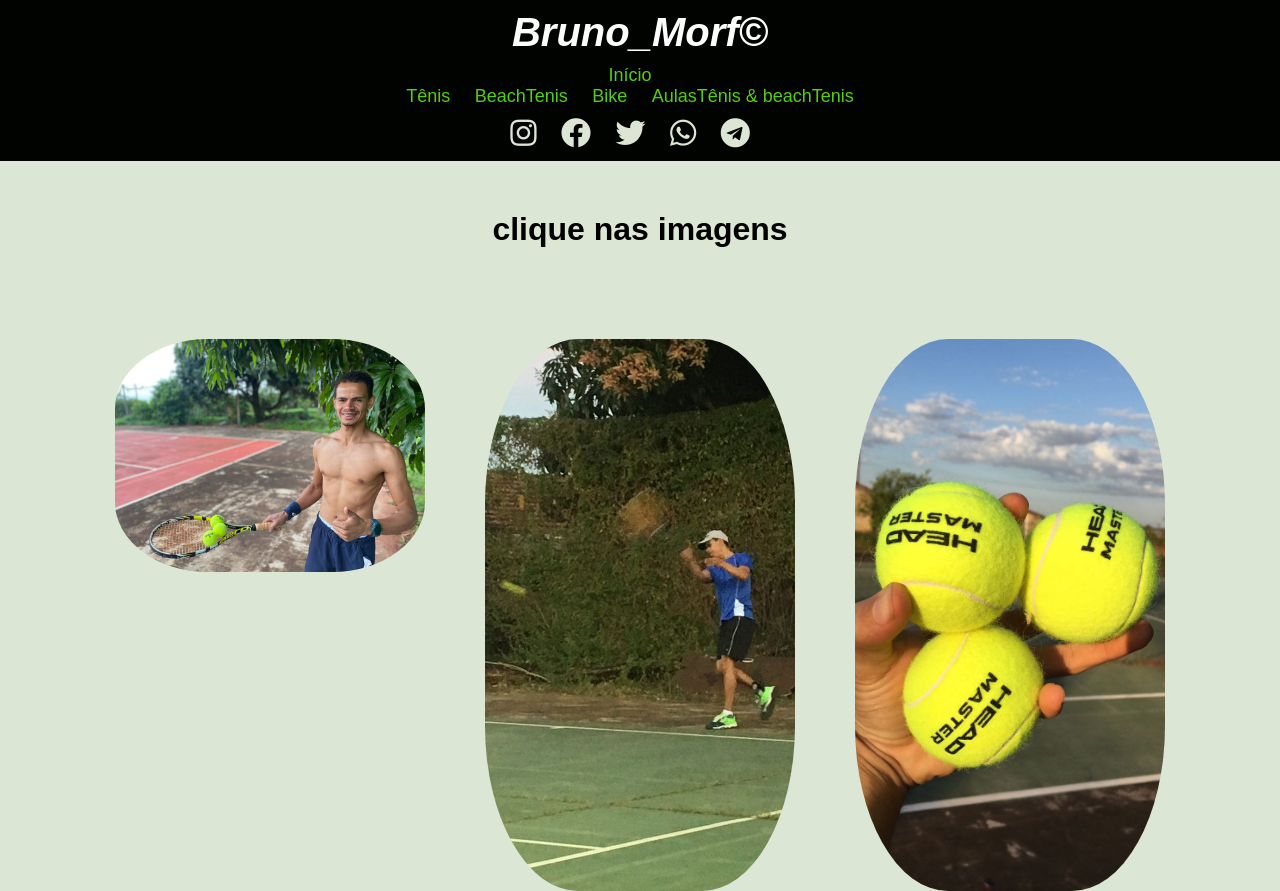
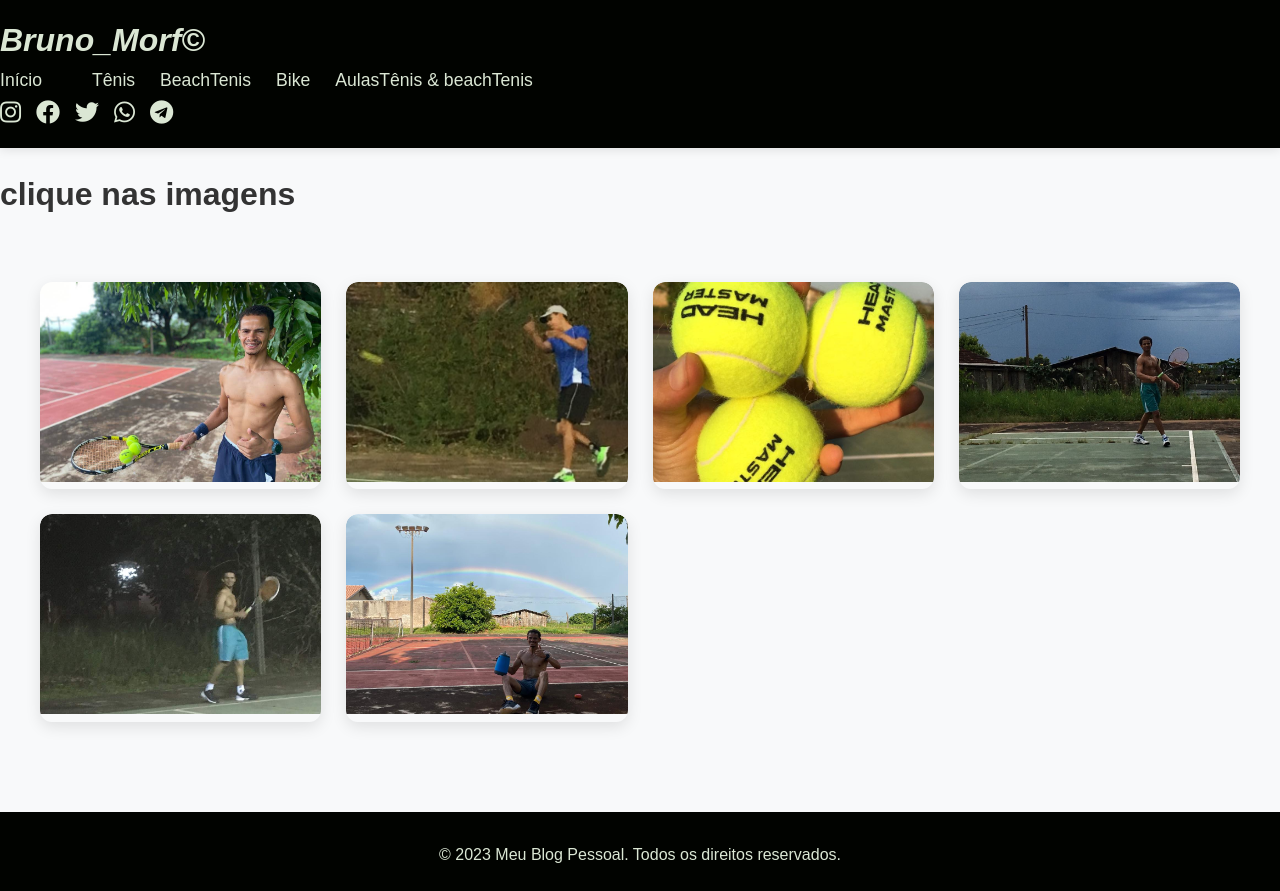
Before and after one commit to Brunomorf/esportes, a plain HTML site: page Tênis.html in a window 1280 px wide. Shown: the top 891 px of the page. Drawn offline with Linux system fonts and the light colour scheme.

Commit message:
Update estilo.css

```diff
--- a/estilo.css
+++ b/estilo.css
@@ -1,214 +1,224 @@
-/* Estilos gerais */
+/* === VARIÁVEIS DE CORES/TIPOGRAFIA === */
+:root {
+  --primary: #2e7d32; /* Verde mais profissional */
+  --secondary: #d32f2f; /* Vermelho para destaques */
+  --dark: #010300;
+  --light: #dbe7d4;
+  --background: #f8f9fa; /* Fundo mais suave */
+  --text: #333333; /* Texto mais legível */
+  --font-main: 'Poppins', Arial, sans-serif; /* Fonte moderna */
+}
+
+/* === ESTILOS GERAIS === */
 body {
-  font-family: Arial, sans-serif;
+  font-family: var(--font-main);
   margin: 0;
   padding: 0;
-  background-color: #dbe7d4;
-  color: #000000;
+  background-color: var(--background);
+  color: var(--text);
+  line-height: 1.6;
 }
 
-
-
-/*icones cabeçalho*/
-.social-icons a {
-  margin-right: 20px;
-  color: #dbe7d4;
-  font-size: 30px; /* Valor do tamanho do ícone */
+/* === HEADER MODERNO === */
+header {
+  background-color: var(--dark);
+  padding: 15px 0;
+  position: sticky;
+  top: 0;
+  z-index: 1000;
+  box-shadow: 0 2px 10px rgba(0,0,0,0.1);
 }
 
+.header-container {
+  display: flex;
+  justify-content: space-between;
+  align-items: center;
+  max-width: 1200px;
+  margin: 0 auto;
+  padding: 0 20px;
+}
 
-/* Texto dentro da foto */
+.logo {
+  color: var(--light);
+  font-size: 2rem;
+  font-weight: 700;
+  display: flex;
+  align-items: center;
+  gap: 10px;
+}
+
+.bolatenis {
+  width: 40px;
+  height: 40px;
+  transition: transform 0.3s;
+}
+
+.logo:hover .bolatenis {
+  transform: rotate(360deg);
+}
+
+/* === MENU PRINCIPAL === */
+nav ul {
+  display: flex;
+  gap: 25px;
+  margin: 0;
+  padding: 0;
+  list-style: none;
+}
+
+nav a {
+  color: var(--light);
+  text-decoration: none;
+  font-weight: 500;
+  font-size: 1.1rem;
+  position: relative;
+  padding: 5px 0;
+  transition: color 0.3s;
+}
+
+nav a:hover {
+  color: var(--secondary);
+}
+
+nav a::after {
+  content: '';
+  position: absolute;
+  bottom: 0;
+  left: 0;
+  width: 0;
+  height: 2px;
+  background: var(--secondary);
+  transition: width 0.3s;
+}
+
+nav a:hover::after {
+  width: 100%;
+}
+
+/* === ÍCONES SOCIAIS === */
+.social-icons {
+  display: flex;
+  gap: 15px;
+}
+
+.social-icons a {
+  color: var(--light);
+  font-size: 1.5rem;
+  transition: transform 0.3s, color 0.3s;
+}
+
+.social-icons a:hover {
+  color: var(--secondary);
+  transform: translateY(-3px);
+}
+
+/* === GALERIA MODERNA === */
+.gallery {
+  display: grid;
+  grid-template-columns: repeat(auto-fill, minmax(250px, 1fr));
+  gap: 25px;
+  padding: 40px 20px;
+  max-width: 1200px;
+  margin: 0 auto;
+}
+
+.gallery-item {
+  overflow: hidden;
+  border-radius: 12px;
+  box-shadow: 0 5px 15px rgba(0,0,0,0.1);
+  transition: transform 0.3s, box-shadow 0.3s;
+}
+
+.gallery-item:hover {
+  transform: translateY(-10px);
+  box-shadow: 0 15px 30px rgba(0,0,0,0.2);
+}
+
+.gallery img {
+  width: 100%;
+  height: 200px;
+  object-fit: cover;
+  transition: transform 0.5s;
+  border-radius: 12px 12px 0 0;
+}
+
+.gallery-item:hover img {
+  transform: scale(1.1);
+}
+
 .foto-legenda {
   position: relative;
 }
 
-.foto-legenda img {
-  opacity: 1;
-  transition: opacity 0.3s;
+.foto-legenda figcaption {
+  position: absolute;
+  bottom: 0;
+  left: 0;
+  right: 0;
+  background: rgba(0,0,0,0.7);
+  color: white;
+  padding: 15px;
+  transform: translateY(100%);
+  transition: transform 0.3s;
 }
 
-.foto-legenda:hover img {
-  opacity: 0.8;
+.gallery-item:hover figcaption {
+  transform: translateY(0);
 }
 
-.foto-legenda figcaption {
-  opacity: 0;
-  transition: opacity 0.3s ease-in-out;
+/* === ANIMAÇÃO DESTAQUE === */
+@keyframes pulse {
+  0% { transform: scale(1); }
+  50% { transform: scale(1.05); }
+  100% { transform: scale(1); }
 }
 
-.foto-legenda:hover figcaption {
-  opacity: 1;
+.pordosol {
+  animation: pulse 4s infinite;
 }
 
-.foto-legenda h4 {
-  position: absolute;
-  top: 50%;
-  left: 50%;
-  transform: translate(-50%, -50%);
-  opacity: 1;
-  transition: opacity 0.5s;
-}
-
-/* Estilos do cabeçalho */
-.bolatenis {
-  position: absolute;
-  top: 40px;
-  left: 20px;
-  width: 50px;
-  height: 50px;
-}
-
-header {
-  background-color: #010300;
-  padding: 10px;
+/* === FOOTER === */
+footer {
+  background: var(--dark);
+  color: var(--light);
+  padding: 30px 0;
   text-align: center;
-}
-
-header .logo {
-  color: white;
-  font-size: 40px;
-  font-weight: bold;
-}
-
-header ul {
-  list-style-type: none;
-  padding: 0;
-  margin: 10px 0;
-}
-
-header ul li {
-  display: inline;
-  margin-right: 20px;
-}
-
-header ul li a {
-  color: #fff;
-  font-size: 18px;
-  text-decoration: none;
-  transition: color 0.3s ease-in-out;
-}
-
-header ul li a:hover {
-  color: #56cf10;
-}
-
-/*espaço entre ícones*/
-.social-icons a {
-  margin-right: 20px;
-  color: #dbe7d4;
-}
-
-/* Cor dos links */
-header ul li a {
-  color: #56cf10;
-  transition: color 0.3s ease-in-out;
-}
-
-header ul li a:hover {
-  color: #ee2208;
-}
-
-/* Estilos do conteúdo principal */
-main {
-  padding: 20px;
-  display: flex;
-  flex-wrap: wrap;
-  justify-content: space-between;
-}
-
-/* Estilos do rodapé */
-footer {
-  background-color: #010300;
-  padding: 20px;
-  text-align: center;
+  margin-top: 50px;
 }
 
 footer p {
   margin: 0;
-  color: #54f105;
-  font-size: 14px;
+  font-size: 1rem;
 }
 
-/* Estilos específicos para o pordosol */
-.pordosol {
-  display: flex;
-  justify-content: center;
-  align-items: center;
-  height: 100vh;
-}
+/* === RESPONSIVIDADE === */
+@media (max-width: 768px) {
+  .header-container {
+    flex-direction: column;
+    gap: 15px;
+  }
 
-.pordosol img {
-  max-width: 80%;
-  max-height: 80%;
-  object-fit: contain;
-  border-radius: 35%;
-  animation: pulse 3s infinite;
-}
+  nav ul {
+    flex-direction: column;
+    gap: 10px;
+    text-align: center;
+  }
 
-@keyframes pulse {
-  0% {
-    transform: scale(1);
-    box-shadow: 0 0 10px rgba(0, 0, 0, 0.1);
+  .gallery {
+    grid-template-columns: 1fr;
   }
-  50% {
-    transform: scale(1.2);
-    box-shadow: 0 0 15px rgba(0, 0, 0, 0.3);
-  }
-  100% {
-    transform: scale(1);
-    box-shadow: 0 0 10px rgba(0, 0, 0, 0.1);
+
+  .pordosol img {
+    max-width: 95%;
   }
 }
 
-/* Estilos da galeria de imagens */
-h1 {
-  text-align: center;
-  margin-top: 50px;
+/* === EFEITOS DE CARREGAMENTO === */
+.fade-in {
+  animation: fadeIn 1s ease-in;
 }
 
-.gallery {
-  display: flex;
-  flex-wrap: wrap;
-  justify-content: center;
-  margin-top: 20px;
+@keyframes fadeIn {
+  from { opacity: 0; }
+  to { opacity: 1; }
 }
-
-.gallery-item {
-  width: 25%; /* Para dividir em 4 colunas */
-  padding: 30px;
-}
-
-.gallery a {
-  display: block;
-  text-align: center;
-  margin-bottom: 10px;
-}
-
-.gallery img {
-  width: 100%;
-  height: auto;
-  border-radius: 30%;
-}
-
-/* Estilos específicos para diferentes tamanhos de tela */
-
-/* Tamanhos de tela pequenos (celulares) */
-@media (max-width: 767px) {
-  .gallery-item {
-    width: 50%; /* Alterar para 1 coluna */
-  }
-}
-
-/* Tamanhos de tela médios (tablets) */
-@media (min-width: 768px) and (max-width: 1023px) {
-  .gallery-item {
-    width: 33.33%; /* Alterar para 3 colunas */
-  }
-}
-
-/* Tamanhos de tela grandes (PCs) */
-@media (min-width: 1024px) {
-  .gallery-item {
-    width: 25%; /* Manter 4 colunas */
-  }
-}
```
